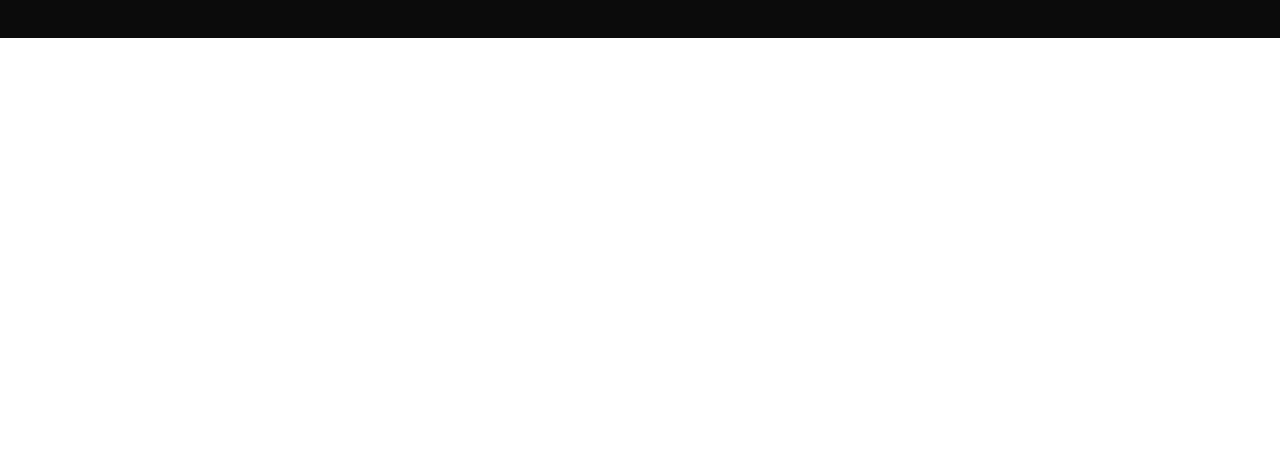
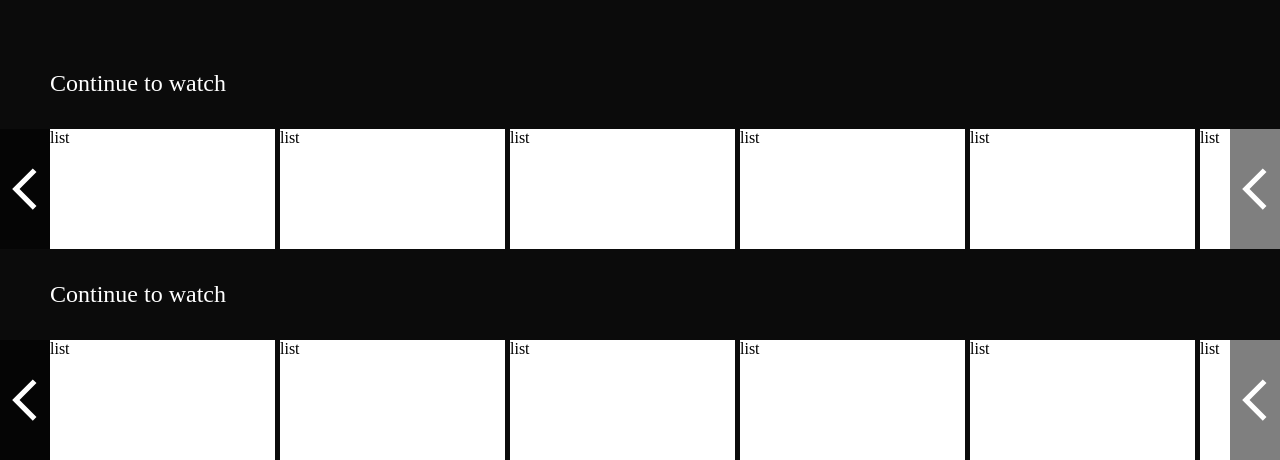
Before and after one commit to VaxobjanovDev/Netflix-Clone, a React (Create React App) app: page / in a window 1280 px wide. Shown: the part 682-1142 px from the top of the page. Before the commit the page ends 800 px from the top, so only its background shows below. Built offline with nearby package versions, Linux system fonts and the light colour scheme.

Commit message:
Added some chnages

```diff
--- a/src/component/Navbar/Navbar.css
+++ b/src/component/Navbar/Navbar.css
@@ -18,7 +18,7 @@
 	background: #0b0b0b;
 }
 
-.container{
+.navbar>.container{
 	height: 70px;
 	padding: 0 50px;
 	display: flex;
--- a/src/pages/Home/Home.css
+++ b/src/pages/Home/Home.css
@@ -1,3 +1,4 @@
 .home-section{
     background-color: #0b0b0b;
+    overflow-x: hidden;
 }
--- a/src/pages/Home/Home.jsx
+++ b/src/pages/Home/Home.jsx
@@ -1,6 +1,7 @@
 import React from 'react'
 import Features from '../../component/Features/Features'
 import Navbar from '../../component/Navbar/Navbar'
+import List from '../../component/List/List'
 import './Home.css'
 
 const Home = () => {
@@ -8,6 +9,8 @@
         <div className="home-section">
           <Navbar/>
 					<Features type="se"/>
+					<List/>
+					<List/>
         </div>
     )
 }
```
